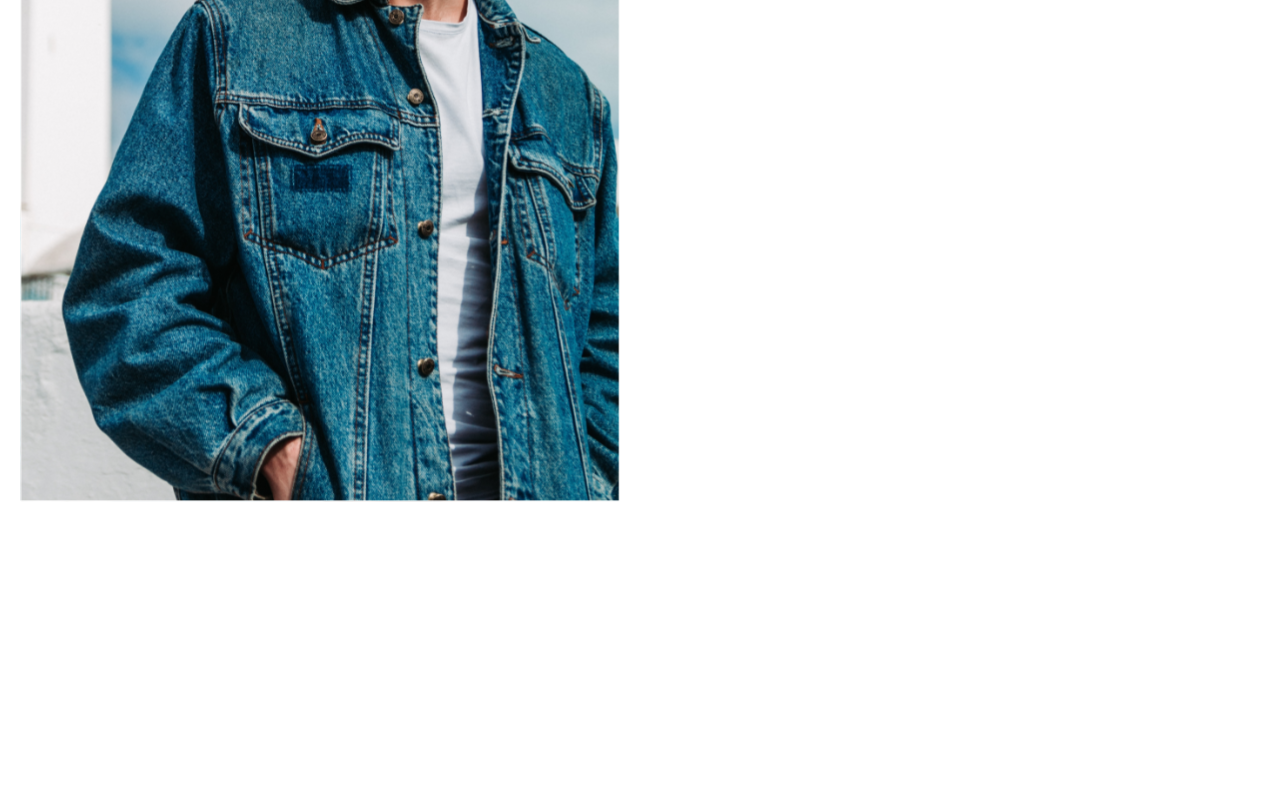
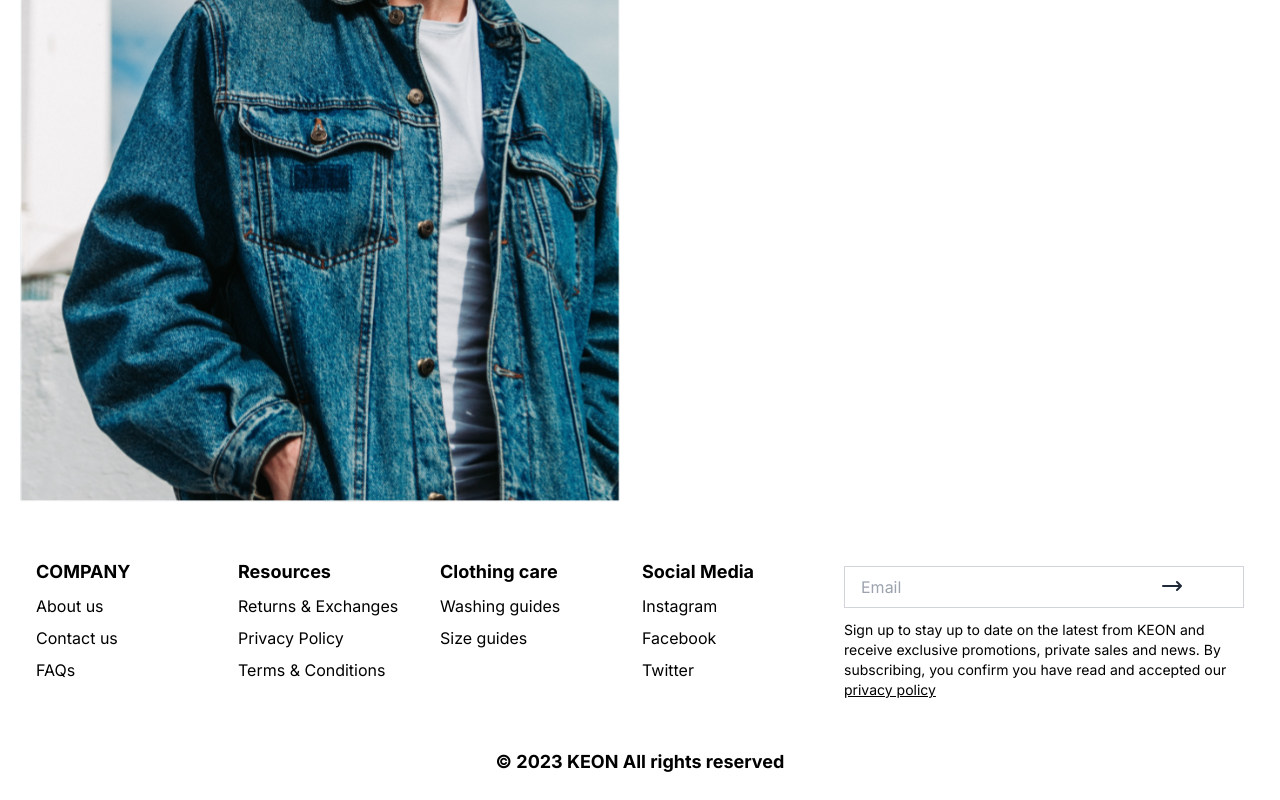
Before and after one commit to GaneshNawghare/keon_frontend, a Next.js app: page / in a window 1280 px wide. Shown: the part 1697-2497 px from the top of the page. Before the commit the page ends 2239 px from the top, so only its background shows below. Built offline with nearby package versions, Linux system fonts and the light colour scheme.

Commit message:
added footer

```diff
--- a/app/in/[category]/page.js
+++ b/app/in/[category]/page.js
@@ -6,11 +6,12 @@ import axios from "axios"
 export default function Category({ params }) {
   const [hoveredIndex, setHoveredIndex] = useState(null);
   const [categoryData, setCategoryData] = useState([
-    { name: 'Plain White Tshirt', size: ['XS', 'S', 'M', 'L', 'XL', 'XXL'], image: '/trending1.jpg', rs: '1000', like: true },
-    { name: 'Plain White Tshirt', size: ['XS', 'S', 'M', 'L', 'XL', 'XXL'], image: '/trending1.jpg', rs: '1000', like: false },
-    { name: 'Plain White Tshirt', size: ['XS', 'S', 'M', 'L', 'XL', 'XXL'], image: '/trending1.jpg', rs: '1000', like: false },
-    { name: 'Plain White Tshirt', size: ['XS', 'S', 'M', 'L', 'XL', 'XXL'], image: '/trending1.jpg', rs: '1000', like: false }
+    { name: 'Plain White Tshirt', size: ['XS', 'S', 'M', 'L', 'XL', 'XXL'], image: '/trending1.jpg', rs: '1000'},
+    { name: 'Plain White Tshirt', size: ['XS', 'S', 'M', 'L', 'XL', 'XXL'], image: '/trending1.jpg', rs: '1000'},
+    { name: 'Plain White Tshirt', size: ['XS', 'S', 'M', 'L', 'XL', 'XXL'], image: '/trending1.jpg', rs: '1000'},
+    { name: 'Plain White Tshirt', size: ['XS', 'S', 'M', 'L', 'XL', 'XXL'], image: '/trending1.jpg', rs: '1000'}
   ])
+  const [like,setLike] =useState(false);
 
   const categoriesIds = {
     Tshirts: "65327721144eb7a0ab375762"
@@ -97,10 +98,10 @@ export default function Category({ params }) {
                         <p className="mt-2">Rs: {ele.rs}</p>
                       </div>
                       <div className="mt-6">
-                        {ele.like ? (
-                          <Image src="/like.svg" width={28} height={28} alt='like'/>
+                        {like ? (
+                          <Image onClick={()=>setLike(!like)} src="/like.svg" width={28} height={28} alt='like'/>
                         ) : (
-                          <Image src="/unlike.svg" width={28} height={28} alt='unlike'/>
+                          <Image onClick={()=>{setLike(!like)}} src="/unlike.svg" width={28} height={28} alt='unlike'/>
                         )}
                       </div>
                     </div>
--- a/app/layout.js
+++ b/app/layout.js
@@ -1,6 +1,7 @@
 import { Inter } from 'next/font/google'
 import './globals.css'
 import Navbar from '@/components/layout_components/navbar'
+import Footer from '@/components/layout_components/footer'
 
 const inter = Inter({ subsets: ['latin'] })
 
@@ -15,6 +16,7 @@ export default function RootLayout({ children }) {
       <body className={inter.className} suppressHydrationWarning={true}>
         <Navbar />
         {children}
+        <Footer/>
       </body>
     </html>
   )
--- a/components/layout_components/footer.js
+++ b/components/layout_components/footer.js
@@ -0,0 +1,83 @@
+// components/Footer.js
+
+const Footer = () => {
+    return (
+        <footer>
+            <div className="flex flex-wrap bg-white-800 p-4 p-2 pl-5 pr-5 ml-4 mr-3">
+                <div className="w-full sm:w-1/2 md:w-1/6 mb-4">
+                    <h3 className="text-lg font-bold mb-2 text-#172332">COMPANY</h3>
+                    <div className="mt-2">
+                        <a className="block mb-2 text-#172332">About us</a>
+                        <a className="block mb-2 text-#172332">Contact us</a>
+                        <a className="block mb-2 text-#172332">FAQs</a>
+                    </div>
+
+                </div>
+                <div className="w-full sm:w-1/2 md:w-1/6 mb-4">
+                    <h3 className="text-lg font-bold mb-2 text-#172332">Resources</h3>
+                    <div className="mt-2">
+                        <a className="block mb-2 text-#172332">Returns & Exchanges</a>
+                        <a className="block mb-2 text-#172332">Privacy Policy</a>
+                        <a className="block mb-2 text-#172332">Terms & Conditions</a>
+                    </div>
+                </div>
+                <div className="w-full sm:w-1/2 md:w-1/6 mb-4">
+                    <h3 className="text-lg font-bold mb-2 text-#172332">Clothing care</h3>
+                    <div className="mt-2">
+                        <a className="block mb-2 text-#172332">Washing guides</a>
+                        <a className="block mb-2 text-#172332">Size guides</a>
+                    </div>
+                </div>
+                <div className="w-full sm:w-1/2 md:w-1/6 mb-4">
+                    <h3 className="text-lg font-bold mb-2 text-#172332">Social Media</h3>
+                    <div className="mt-2">
+                        <a className="block mb-2 text-#172332">Instagram</a>
+                        <a className="block mb-2 text-#172332">Facebook</a>
+                        <a className="block mb-2 text-#172332">Twitter</a>
+                    </div>
+                </div>
+                <div className="w-[344px]  md:w-1/3 mb-4 items-center">
+
+                    <div className="relative">
+                        <input
+                            type="text"
+                            placeholder="Email"
+                            className="bg-white-300 w-[400px] border border-gray-300 px-4 py-2 mt-2 mr-2 focus:outline-none"
+                        />
+
+                        <button className="absolute h-[40px] mt-2 mr-12 inset-y-0 right-0 bg-white-300 px-4 py-2 rounded-md focus:outline-none">
+
+                            <svg
+                                xmlns="http://www.w3.org/2000/svg"
+                                className="h-6 w-6 text-gray-800"
+                                fill="none"
+                                viewBox="0 0 24 24"
+                                stroke="currentColor"
+                            >
+                                <path
+                                    strokeLinecap="round"
+                                    strokeLinejoin="round"
+                                    strokeWidth="2"
+                                    d="M17 8l4 4m0 0l-4 4m4-4H3"
+                                />
+                            </svg>
+                        </button>
+                    </div>
+
+                    <p className="text-sm mt-3 text-#172332">
+                        Sign up to stay up to date on the latest from KEON and receive exclusive
+                        promotions, private sales and news. By subscribing, you confirm you have
+                        read and accepted our <u>privacy policy</u>
+                    </p>
+                </div>
+
+            </div>
+            <div className="flex flex-wrap justify-center bg-white-800 p-4">
+                <h6 className="text-lg font-bold mb-2 text-center">© 2023 KEON All rights reserved</h6>
+            </div>
+
+        </footer>
+    );
+};
+
+export default Footer;
```
